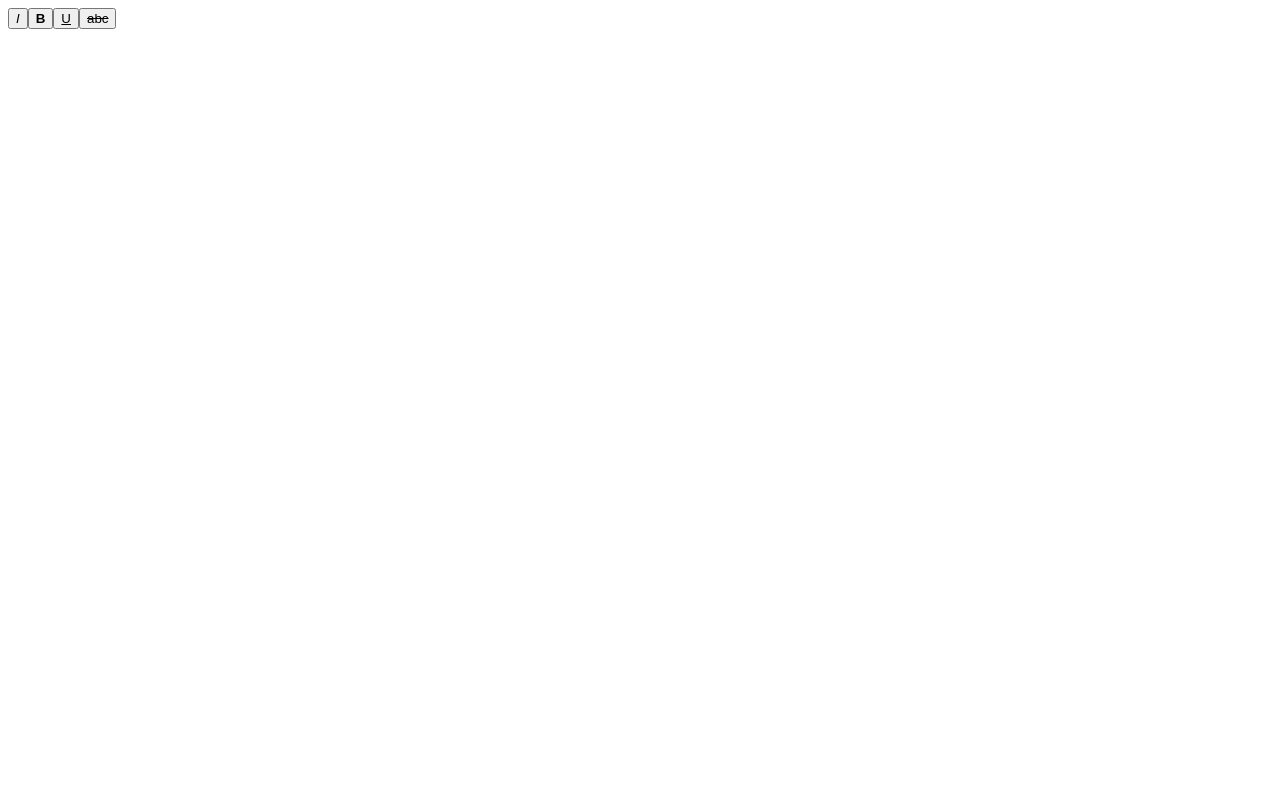
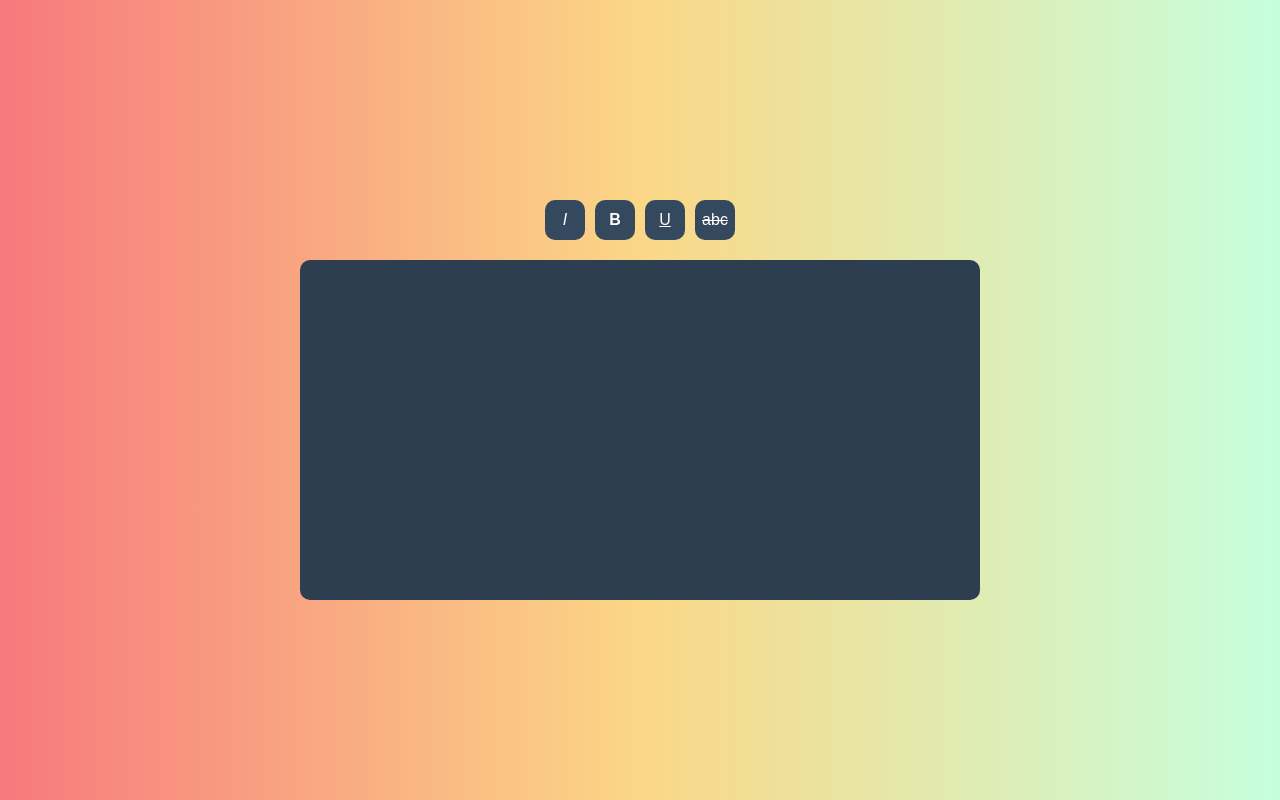
Before and after one commit to carlosnetotk/simple-richtext-editor, a React (Create React App) app: page / in a window 1280 px wide. Built offline with nearby package versions, Linux system fonts and the light colour scheme.

Commit message:
finished the styling

```diff
--- a/src/components/EditorButtons/style.ts
+++ b/src/components/EditorButtons/style.ts
@@ -1,4 +1,33 @@
 import styled from 'styled-components';
 
-export const Container = styled.div``;
-export const EditorButton = styled.button``;
+export const Container = styled.div`
+
+    display: flex;
+    width: 100%;
+    justify-content: center;
+    align-items: center;
+
+`;
+export const EditorButton = styled.button`
+
+    margin-left: 10px;
+    cursor: pointer;
+    border: none;
+    outline: none;
+    background: #34495e;
+    color: white;
+    font-size: 16px;
+    width: 40px;
+    height: 40px;
+    border-radius: 10px;
+    transition: transform 300ms ease;
+
+    &:first-child {
+        margin-left: 0;
+    }
+
+    :hover {
+        transform: translateY(-10px);
+    }
+
+`;
--- a/src/components/FrameArea/index.tsx
+++ /dev/null
@@ -1,34 +0,0 @@
-import React, { useState } from 'react';
-import { Container } from './styles';
-import { DraftHandleValue, Editor, EditorState, RichUtils } from 'draft-js';
-import EditorButtons from '../EditorButtons';
-
-
-const FrameArea: React.FC = () => {
-
-
-    const [editState, setEditState] = useState<EditorState>(EditorState.createEmpty())
-    const onChange = (editorState: EditorState) => {
-        setEditState(editorState);
-    }
-    const handleKeyCommand = (command: DraftHandleValue): DraftHandleValue => {
-        const newState = RichUtils.handleKeyCommand(editState, command);
-
-        if (newState) {
-            onChange(newState);
-            return 'handled'
-        }
-
-        return 'not-handled';
-
-    }
-
-    return (
-        <Container>
-            <EditorButtons editState={editState} callBack={onChange} />
-            <Editor handleKeyCommand={handleKeyCommand} editorState={editState} onChange={onChange} />
-        </Container>
-    );
-}
-
-export default FrameArea;
--- a/src/components/FrameArea/styles.ts
+++ /dev/null
@@ -1,4 +0,0 @@
-import styled from 'styled-components';
-
-export const Container = styled.div`
-`;
--- a/src/components/TextEditor/index.tsx
+++ b/src/components/TextEditor/index.tsx
@@ -1,15 +1,32 @@
-import React from 'react';
-import FrameArea from '../FrameArea';
+import React, { useState } from 'react';
+import { Container } from './styles';
+import { DraftHandleValue, Editor, EditorState, RichUtils } from 'draft-js';
+import EditorButtons from '../EditorButtons';
 
-import { Container } from './styles';
 
 const TextEditor: React.FC = () => {
 
 
+    const [editState, setEditState] = useState<EditorState>(EditorState.createEmpty())
+    const onChange = (editorState: EditorState) => {
+        setEditState(editorState);
+    }
+    const handleKeyCommand = (command: DraftHandleValue): DraftHandleValue => {
+        const newState = RichUtils.handleKeyCommand(editState, command);
+
+        if (newState) {
+            onChange(newState);
+            return 'handled'
+        }
+
+        return 'not-handled';
+
+    }
 
     return (
         <Container>
-            <FrameArea />
+            <EditorButtons editState={editState} callBack={onChange} />
+            <Editor handleKeyCommand={handleKeyCommand} editorState={editState} onChange={onChange} />
         </Container>
     );
 }
--- a/src/components/TextEditor/styles.ts
+++ b/src/components/TextEditor/styles.ts
@@ -1,3 +1,24 @@
 import styled from 'styled-components';
 
-export const Container = styled.div``;
+export const Container = styled.div`
+    width: 50%;
+    height: 50%;
+    display: flex;
+    flex-direction: column;
+    align-items: center;
+    justify-content: center;
+
+    > div {
+        &:last-child {
+            width: 100%;
+            height: 100%;
+            margin-top: 20px;
+            color: white;
+            border-radius: 10px;
+            background: #2c3e50;
+            padding: 20px;
+        }
+    }
+
+
+`;
--- a/src/styles/AppStyle.ts
+++ b/src/styles/AppStyle.ts
@@ -1,3 +1,8 @@
 import styled from 'styled-components';
 
-export const Container = styled.div``;
+export const Container = styled.div`
+    height: 100vh;
+    overflow-y: hidden;
+    display: grid;
+    place-items: center;
+`;
--- a/src/styles/GlobalStyle.ts
+++ b/src/styles/GlobalStyle.ts
@@ -1,6 +1,20 @@
 import { createGlobalStyle } from 'styled-components';
 
-const GlobalStyle = createGlobalStyle``;
+const GlobalStyle = createGlobalStyle`
+
+    body {
+        margin: 0;
+        padding: 0;
+        box-sizing: border-box;
+        font-family: -apple-system, BlinkMacSystemFont, 'Segoe UI', Roboto, Oxygen, Ubuntu, Cantarell, 'Open Sans', 'Helvetica Neue', sans-serif;
+        background: #C6FFDD;
+        background: -webkit-linear-gradient(to right, #f7797d, #FBD786, #C6FFDD);
+        background: linear-gradient(to right, #f7797d, #FBD786, #C6FFDD);
+        height: 100vh;
+        width: 100vw;
+    }
+
+`;
 
 
 export default GlobalStyle;
```
Also changed, not shown: 1 other file (tests, documents, lock files or other folders).
